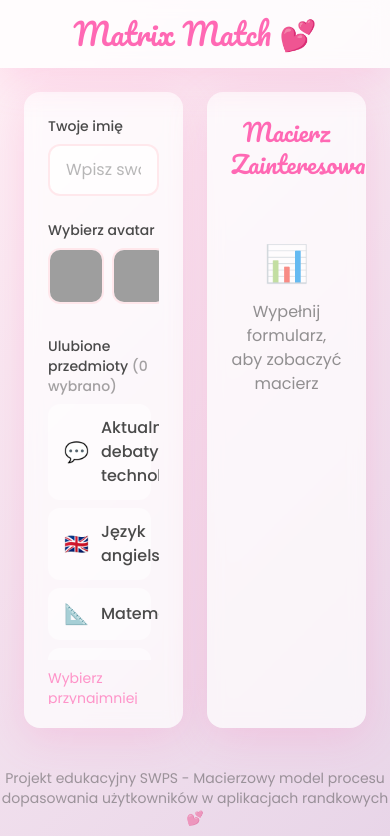
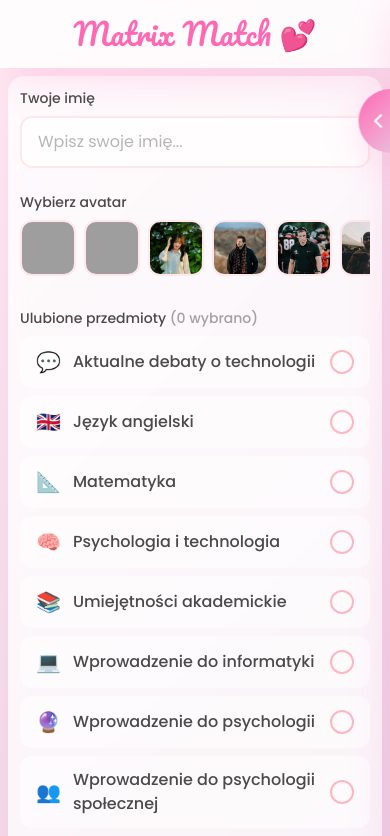
Before and after one commit to zuzannagasior/matrix-match, a React (Vite) app: page / in a window 390 px wide. Shown: the top 836 px of the page. Built offline with nearby package versions, Linux system fonts and the light colour scheme; grey boxes are pictures that could not be loaded.

Commit message:
add mobile UI version

```diff
--- a/src/App.tsx
+++ b/src/App.tsx
@@ -1,6 +1,6 @@
 import { useCallback, useMemo, useState } from "react";
 
-import { Header, LeftColumn, RightColumn } from "./components/Layout";
+import { Header, LeftColumn, MobileSlidePanel, RightColumn } from "./components/Layout";
 import { MatchModal } from "./components/Match";
 import { MatchProposal } from "./components/MatchProposal";
 import { SimilarityMatrix, SwipeMatrix, UserMatrix } from "./components/Matrix";
@@ -45,6 +45,12 @@ function App() {
     return swipes.some((s) => s.visitorId === currentUser?.id);
   }, [swipes, currentUser]);
 
+  // Licznik zmian w panelu (step + swipes) - do animacji kółka na mobile
+  const panelChangeCount = useMemo(() => {
+    const stepValue = step === "register" ? 0 : step === "welcome" ? 1 : 2;
+    return stepValue + swipes.length;
+  }, [step, swipes.length]);
+
   const handleAddUser = useCallback((user: User) => {
     setCurrentUser(user);
     setStep("welcome");
@@ -86,15 +92,22 @@ function App() {
     setMatchedUser(null);
   }, []);
 
+  const handleReset = useCallback(() => {
+    setStep("register");
+    setCurrentUser(null);
+    setSwipes([]);
+    setMatchedUser(null);
+  }, []);
+
   // Obecny kandydat do wyświetlenia w trybie swiping
   const currentCandidate = unswipedResults[0] || null;
 
   return (
-    <div className="h-screen flex flex-col overflow-hidden">
+    <div className="min-h-screen md:h-screen flex flex-col md:overflow-hidden overflow-y-auto">
       <Header />
 
-      <main className="flex-1 flex flex-col max-w-7xl mx-auto w-full p-6 min-h-0">
-        <div className="flex gap-6 flex-1 min-h-0">
+      <main className="flex-1 flex flex-col max-w-7xl mx-auto w-full p-2 md:p-6 md:min-h-0">
+        <div className="flex gap-2 md:gap-6 flex-1 md:min-h-0">
           {/* LEWA KOLUMNA */}
           <LeftColumn>
             {step === "register" && (
@@ -153,12 +166,75 @@ function App() {
                   Przejrzałeś/aś wszystkie profile. Sprawdź macierz po prawej,
                   aby zobaczyć swoje polubienia!
                 </p>
+                <button
+                  onClick={handleReset}
+                  className="
+                    mt-4 py-3 px-6 rounded-xl font-medium
+                    bg-white border-2 border-pink-dark text-pink-dark
+                    hover:bg-pink-light hover:scale-105 active:scale-95
+                    transition-all duration-300
+                  "
+                >
+                  🔄 Zacznij od początku
+                </button>
               </div>
             )}
           </LeftColumn>
 
-          {/* PRAWA KOLUMNA */}
-          <RightColumn
+          {/* PRAWA KOLUMNA - desktop */}
+          <div className="hidden md:flex flex-1 min-h-0">
+            <RightColumn
+              title={
+                step === "swiping" && hasUserSwiped
+                  ? "Macierz Polubień"
+                  : step === "swiping"
+                  ? "Macierz Podobieństwa"
+                  : "Macierz Zainteresowań"
+              }
+            >
+              {step === "register" && (
+                <div className="text-center text-text-dark/60 py-12">
+                  <p className="text-4xl mb-4">📊</p>
+                  <p>Wypełnij formularz, aby zobaczyć macierz</p>
+                </div>
+              )}
+
+              {step === "welcome" && (
+                <div className="space-y-4">
+                  <p className="text-sm text-text-dark/70">
+                    Macierz pokazuje zainteresowania wszystkich użytkowników.
+                    <br />
+                    <strong>1</strong> = lubi przedmiot, <strong>0</strong> =
+                    nie lubi
+                  </p>
+                  <UserMatrix
+                    users={allUsers}
+                    highlightUserId={currentUser?.id}
+                  />
+                </div>
+              )}
+
+              {step === "swiping" && currentUser && !hasUserSwiped && (
+                <SimilarityMatrix
+                  users={allUsers}
+                  currentUserId={currentUser.id}
+                  highlightedUserId={currentCandidate?.user.id}
+                />
+              )}
+
+              {step === "swiping" && currentUser && hasUserSwiped && (
+                <SwipeMatrix
+                  users={allUsers}
+                  swipes={swipes}
+                  currentUserId={currentUser.id}
+                  highlightedUserId={currentCandidate?.user.id}
+                />
+              )}
+            </RightColumn>
+          </div>
+
+          {/* PRAWA KOLUMNA - mobile (wysuwany panel) */}
+          <MobileSlidePanel
             title={
               step === "swiping" && hasUserSwiped
                 ? "Macierz Polubień"
@@ -166,6 +242,7 @@ function App() {
                 ? "Macierz Podobieństwa"
                 : "Macierz Zainteresowań"
             }
+            changeCount={panelChangeCount}
           >
             {step === "register" && (
               <div className="text-center text-text-dark/60 py-12">
@@ -205,11 +282,11 @@ function App() {
                 highlightedUserId={currentCandidate?.user.id}
               />
             )}
-          </RightColumn>
+          </MobileSlidePanel>
         </div>
       </main>
 
-      <footer className="text-center py-4 text-text-dark/50 text-sm">
+      <footer className="text-center py-2 md:py-4 text-text-dark/50 text-xs md:text-sm px-2">
         <p>
           Projekt edukacyjny SWPS - Macierzowy model procesu dopasowania
           użytkowników w aplikacjach randkowych 💕
--- a/src/components/Layout/LeftColumn.tsx
+++ b/src/components/Layout/LeftColumn.tsx
@@ -7,13 +7,15 @@ interface LeftColumnProps {
 
 export function LeftColumn({ children, title }: LeftColumnProps) {
   return (
-    <section className="flex-1 flex flex-col bg-white/70 backdrop-blur-sm rounded-2xl shadow-romantic p-6 overflow-hidden min-h-0">
+    <section className="flex-1 flex flex-col bg-white/70 backdrop-blur-sm rounded-2xl shadow-romantic p-3 md:p-6 md:overflow-hidden md:min-h-0 max-w-full">
       {title && (
         <h2 className="text-2xl text-pink-dark mb-4 text-center flex-shrink-0">
           {title}
         </h2>
       )}
-      <div className="flex-1 overflow-y-auto space-y-4 min-h-0">{children}</div>
+      <div className="flex-1 md:overflow-y-auto overflow-x-hidden space-y-4 md:min-h-0">
+        {children}
+      </div>
     </section>
   );
 }
--- /dev/null
+++ b/src/components/Layout/MobileSlidePanel.tsx
@@ -0,0 +1,108 @@
+import { useEffect, useRef, useState } from "react";
+
+import type { ReactNode } from "react";
+
+interface MobileSlidePanelProps {
+  children: ReactNode;
+  title?: string;
+  changeCount?: number;
+}
+
+export function MobileSlidePanel({
+  children,
+  title,
+  changeCount = 0,
+}: MobileSlidePanelProps) {
+  const [isOpen, setIsOpen] = useState(false);
+  const [showPulse, setShowPulse] = useState(false);
+  const prevChangeCount = useRef(changeCount);
+
+  // Animacja kółka gdy zachodzą zmiany (nowy swipe)
+  useEffect(() => {
+    if (changeCount > prevChangeCount.current && !isOpen) {
+      // Używamy setTimeout aby uniknąć synchronicznego setState w efekcie
+      const startTimer = setTimeout(() => setShowPulse(true), 0);
+      const endTimer = setTimeout(() => setShowPulse(false), 1200);
+      prevChangeCount.current = changeCount;
+      return () => {
+        clearTimeout(startTimer);
+        clearTimeout(endTimer);
+      };
+    }
+    prevChangeCount.current = changeCount;
+  }, [changeCount, isOpen]);
+
+  const togglePanel = () => {
+    setIsOpen(!isOpen);
+    setShowPulse(false);
+  };
+
+  return (
+    <>
+      {/* Overlay do zamykania panelu po kliknięciu na zewnątrz */}
+      {isOpen && (
+        <div
+          className="fixed inset-0 bg-black/20 z-40 md:hidden"
+          onClick={() => setIsOpen(false)}
+        />
+      )}
+
+      {/* Panel wysuwany */}
+      <div
+        className={`
+          fixed top-0 right-0 h-full z-50
+          bg-white/95 backdrop-blur-sm shadow-romantic
+          transition-transform duration-300 ease-out
+          w-[85vw] max-w-md
+          md:hidden
+          ${isOpen ? "translate-x-0" : "translate-x-full"}
+        `}
+      >
+        {/* Kółko ze strzałką - 30% wystaje */}
+        <button
+          onClick={togglePanel}
+          className={`
+            absolute top-1/7 -translate-y-1/2 -left-8
+            w-16 h-16 rounded-full
+            bg-gradient-romantic shadow-romantic
+            flex items-center justify-start pl-2.5
+            transition-all duration-300
+            hover:scale-110 active:scale-95
+            ${showPulse ? "animate-pulse-notify" : ""}
+          `}
+          aria-label={isOpen ? "Zamknij panel" : "Otwórz panel macierzy"}
+        >
+          <svg
+            className={`
+              w-5 h-5 text-white
+              transition-transform duration-300
+              ${isOpen ? "rotate-180" : "rotate-0"}
+            `}
+            fill="none"
+            viewBox="0 0 24 24"
+            stroke="currentColor"
+            strokeWidth={2.5}
+          >
+            <path
+              strokeLinecap="round"
+              strokeLinejoin="round"
+              d="M15 19l-7-7 7-7"
+            />
+          </svg>
+        </button>
+
+        {/* Zawartość panelu */}
+        <div className="relative h-full flex flex-col p-4 z-10 bg-white">
+          {title && (
+            <h2 className="text-lg text-pink-dark mb-3 text-center shrink-0 font-display">
+              {title}
+            </h2>
+          )}
+          <div className="flex-1 overflow-auto space-y-3 min-h-0">
+            {children}
+          </div>
+        </div>
+      </div>
+    </>
+  );
+}
--- a/src/components/Layout/index.ts
+++ b/src/components/Layout/index.ts
@@ -1,3 +1,4 @@
 export { Header } from "./Header";
 export { LeftColumn } from "./LeftColumn";
+export { MobileSlidePanel } from "./MobileSlidePanel";
 export { RightColumn } from "./RightColumn";
--- a/src/components/Matrix/SimilarityMatrix.tsx
+++ b/src/components/Matrix/SimilarityMatrix.tsx
@@ -210,7 +210,7 @@ export function SimilarityMatrix({
       {/* Macierz podobieństwa - styl z nawiasami jak UserMatrix */}
       <div className="space-y-4">
         {/* Macierz z nawiasami */}
-        <div className="flex items-stretch justify-center">
+        <div className="flex items-stretch justify-start md:justify-center overflow-x-auto pb-2">
           {/* Nazwy użytkowników (wiersze) */}
           <div className="flex flex-col justify-end pr-2 text-right">
             {/* Pusta przestrzeń nad nazwami (na wysokość nagłówka kolumn) */}
--- a/src/components/Matrix/UserMatrix.tsx
+++ b/src/components/Matrix/UserMatrix.tsx
@@ -11,7 +11,7 @@ export function UserMatrix({ users, highlightUserId }: UserMatrixProps) {
   return (
     <div className="space-y-4">
       {/* Macierz z nawiasami */}
-      <div className="flex items-stretch justify-center">
+      <div className="flex items-stretch justify-start md:justify-center overflow-x-auto pb-2">
         {/* Nazwy użytkowników */}
         <div className="flex flex-col justify-end pr-2 text-right">
           {/* Pusta przestrzeń nad nazwami (na wysokość emoji) */}
--- a/src/components/UserForm/SubjectMultiSelect.tsx
+++ b/src/components/UserForm/SubjectMultiSelect.tsx
@@ -23,7 +23,7 @@ export function SubjectMultiSelect({
         Ulubione przedmioty{" "}
         <span className="text-text-dark/50">({value.length} wybrano)</span>
       </label>
-      <div className="space-y-2 max-h-64 overflow-y-auto pr-2">
+      <div className="space-y-2 md:max-h-64 md:overflow-y-auto md:pr-2">
         {SUBJECTS.map((subject) => {
           const isSelected = value.includes(subject.id);
           return (
--- a/src/index.css
+++ b/src/index.css
@@ -161,3 +161,23 @@ h3 {
 .animate-confetti {
   animation: confetti 2s ease-out forwards;
 }
+
+/* Animacja pulse dla powiadomienia o zmianach w panelu - delikatna */
+@keyframes pulseNotify {
+  0% {
+    scale: 1;
+  }
+  30% {
+    scale: 1.15;
+  }
+  60% {
+    scale: 0.95;
+  }
+  100% {
+    scale: 1;
+  }
+}
+
+.animate-pulse-notify {
+  animation: pulseNotify 0.6s ease-in-out;
+}
```
